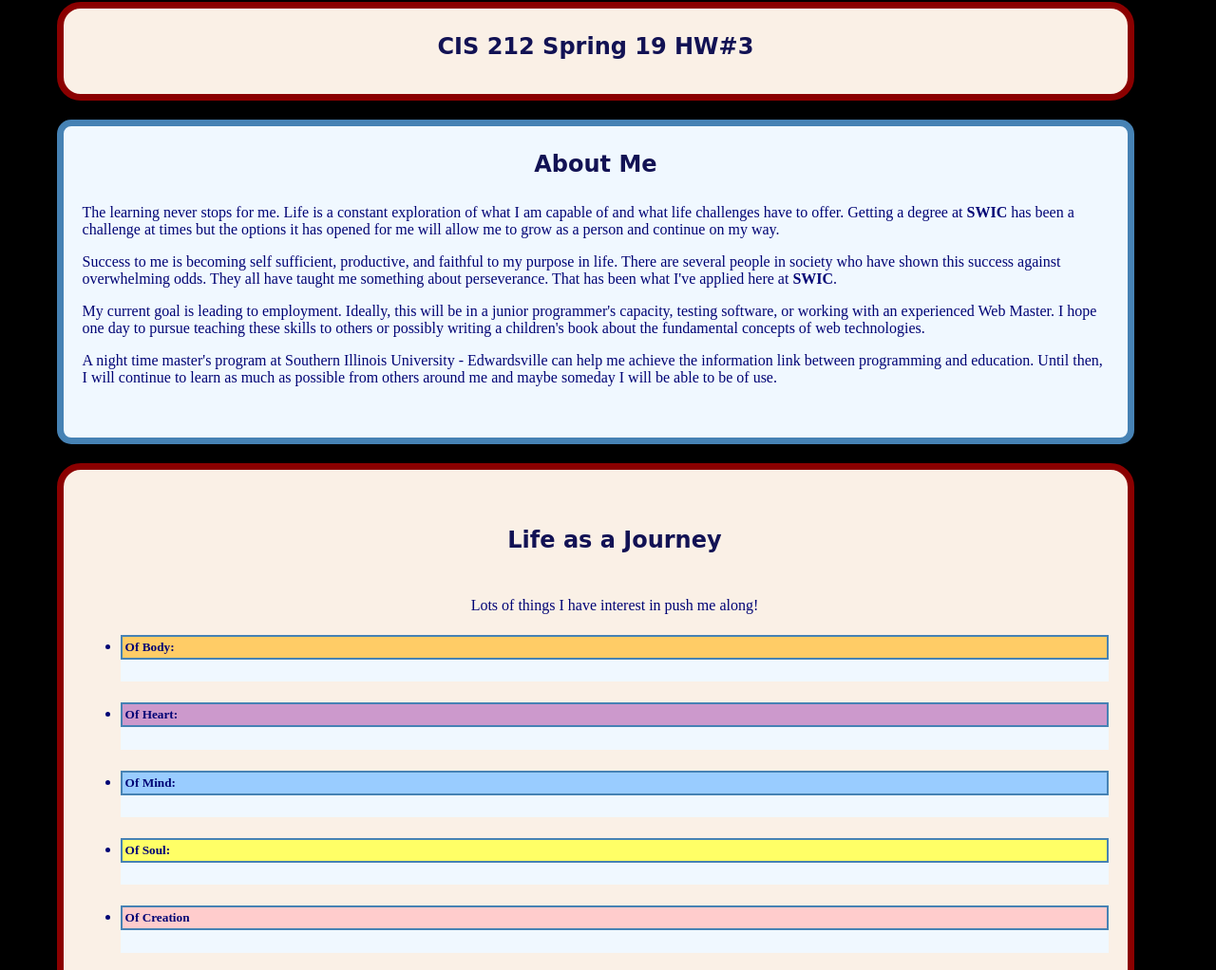
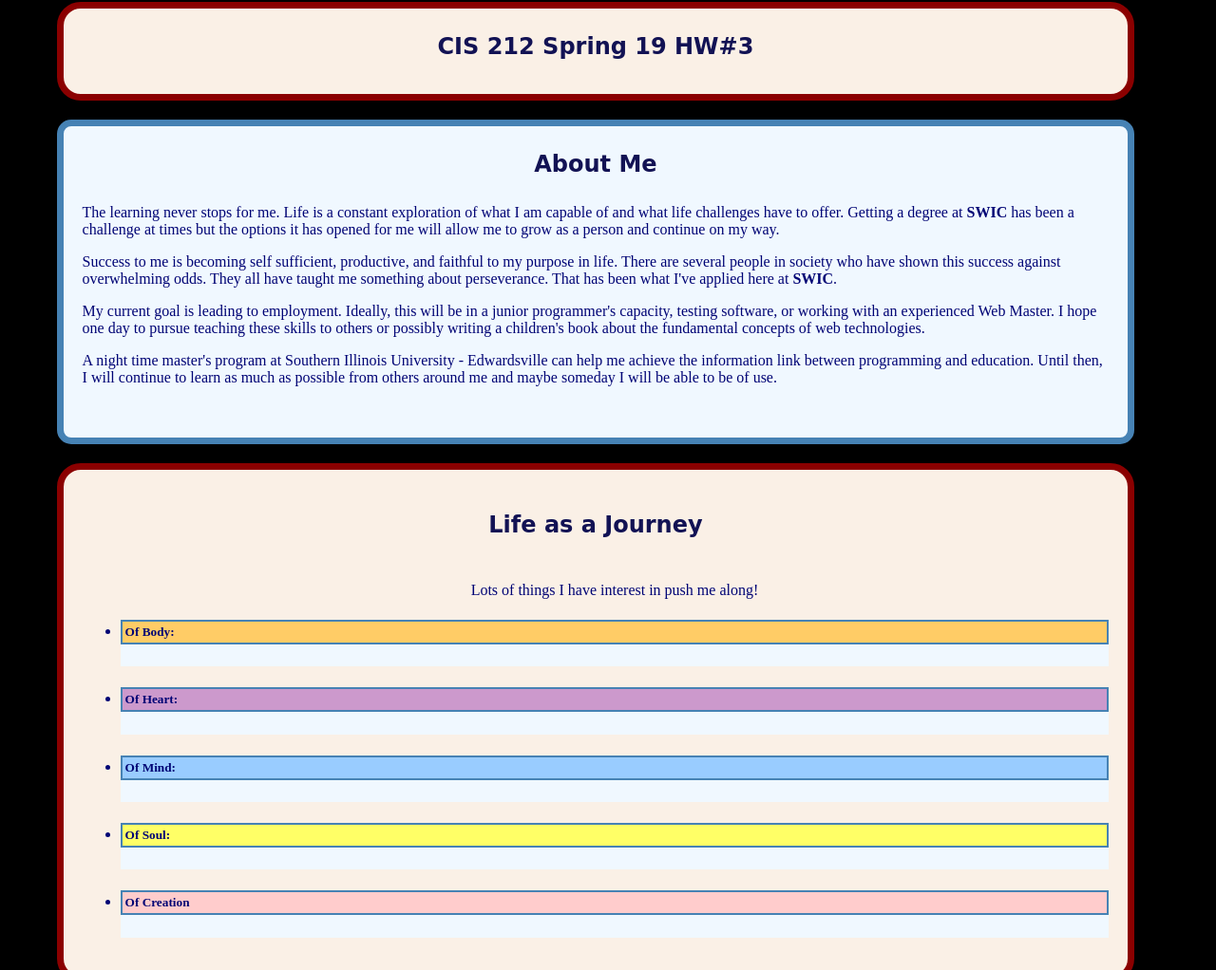
Before and after one commit to ckFeatHers/CIS-212, a plain HTML site: page index.html in a window 1280 px wide. Shown: the part 78-1100 px from the top of the page at 95% size. Drawn offline with nearby package versions, Linux system fonts and the light colour scheme.

Commit message:
Update index.html

```diff
--- a/index.html
+++ b/index.html
@@ -36,8 +36,8 @@ much as possible from others around me and maybe someday I will be able to be of
 </div>
 
 <div class="active">
-<br>
-<ul><h3>Life as a Journey</h3><br>
+<br><h3>Life as a Journey</h3><br>
+<ul>
 <p class="center-quote">Lots of things I have interest in push me along!</p>
 <li><h5 class="core">Of Body:</h5>
 	<p class="ofnone" id= "ofbody">My exercise of choice is Tennis.  Doubles tennis is my favorite
@@ -67,7 +67,7 @@ much as possible from others around me and maybe someday I will be able to be of
 <script>
 $(document).ready(function() {
 
-<!-- Assignment #3 change color of SWIC in span's using click handler and jquery
+<!-- Assignment #3 change color of SWIC in span using click handler and jquery
 	alert("Document READY");
 	$("span").click(function() {
 	let swicTrack = document.getElementsByTagName("span");
```
